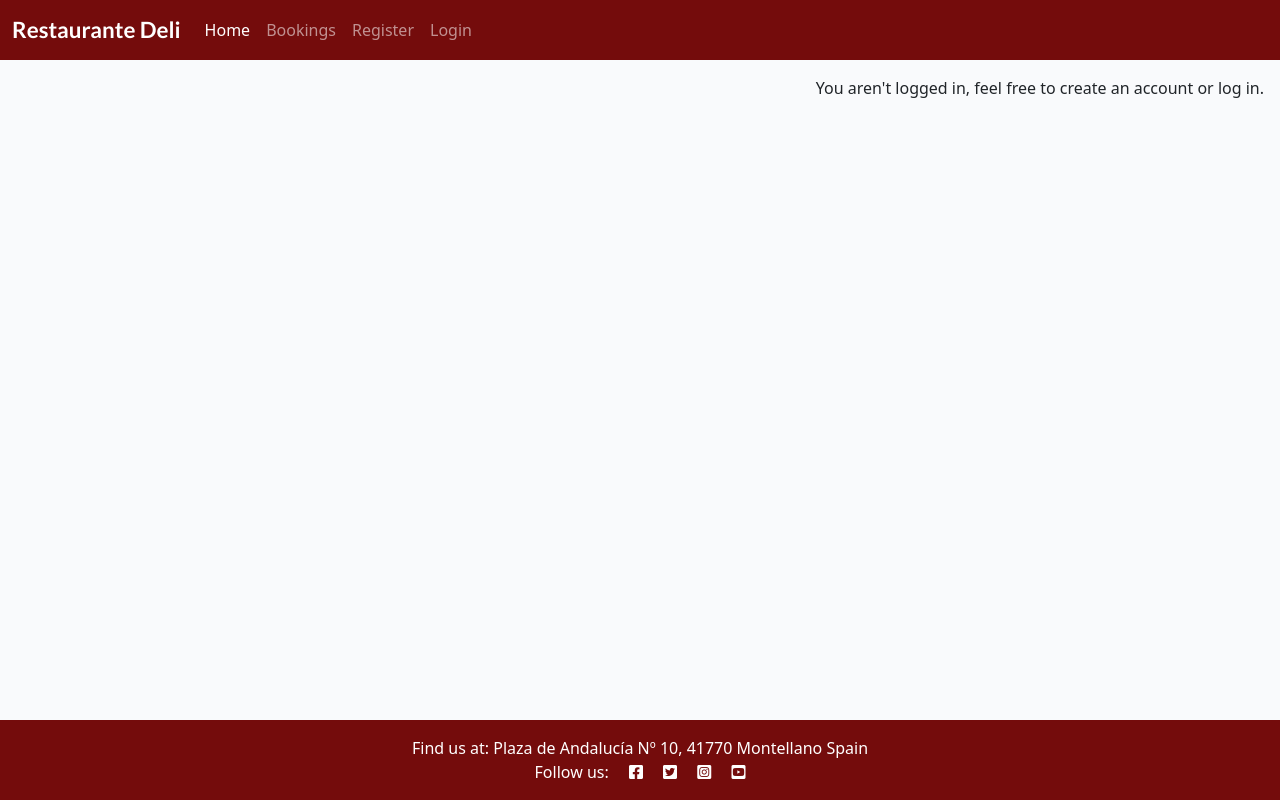
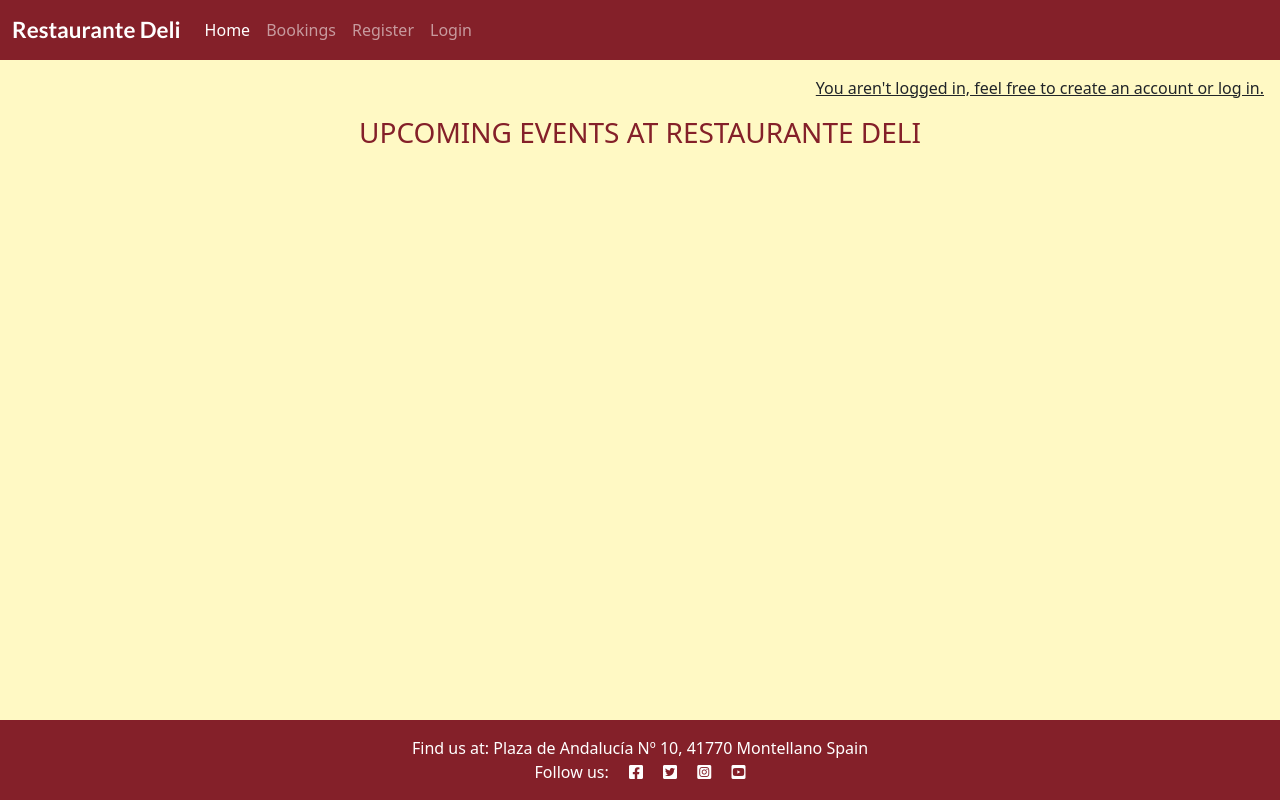
Before and after one commit to JoeOrtiz1995/Deli-Events-and-Bookings, a Django app: page / in a window 1280 px wide. Run offline with Django 4.2, Linux system fonts and the light colour scheme; data that the repository does not hold is empty.

Commit message:
Added Styles and layout of pages

```diff
--- a/agenda/templates/agenda/index.html
+++ b/agenda/templates/agenda/index.html
@@ -3,14 +3,17 @@
 {% block content %}
 
 <!-- index.html content starts here -->
-<div class="container-fluid">
-    <div class="row">
+<div class="container-fluid text-center">
+    <div class="row index-text">
+        <h3>UPCOMING EVENTS AT RESTAURANTE DELI</h3>
+    </div>
+    <div class="row event-row">
 
         <!-- Blog Entries Column -->
-        <div class="col-12 mt-3 left">
+        <div class="col-12 mt-3">
             <div class="row">
                 {% for event in event_list %}
-                <div class="col-md-4">
+                <div class="col-md-5">
                     <div class="card mb-4">
                         <div class="card-body">
                             <div class="image-container">
@@ -27,7 +30,7 @@
                         </div>
                     </div>
                 </div>
-                {% if forloop.counter|divisibleby:3 %}
+                {% if forloop.counter|divisibleby:2 %}
             </div>
             <div class="row">
                 {% endif %}
--- a/agenda/views.py
+++ b/agenda/views.py
@@ -9,7 +9,7 @@ from .forms import CommentForm
 class EventList(generic.ListView):
     queryset = Event.objects.filter(status=1).order_by("event_date")
     template_name = "agenda/index.html"
-    paginate_by = 2
+    paginate_by = 4
 
 def event_detail(request, slug):
     """
--- a/booking/models.py
+++ b/booking/models.py
@@ -1,4 +1,8 @@
 from django.db import models
+from datetime import date
+#import datetime
+from django.core.validators import MinValueValidator
+from django.core.exceptions import ValidationError
 from django.contrib.auth.models import User
 
 BOOKING_STATE = ((0, "Unconfirmed"), (1, "Confirmed"))
@@ -48,7 +52,7 @@ class BookingRequest(models.Model):
     )
     full_name = models.CharField(max_length=100)
     guests = models.CharField(choices=GUESTS, default=2)
-    booking_date = models.DateField(auto_now_add=False)
+    booking_date = models.DateField(auto_now_add=False, help_text=("Please enter the date in this format dd/mm/yyyy"), validators=[MinValueValidator(limit_value=date.today)])
     booking_time = models.CharField(choices=BOOKING_TIMES, default="2:30pm")
     message = models.TextField(blank=True)
     request_date = models.DateTimeField(auto_now_add=True)
--- a/booking/views.py
+++ b/booking/views.py
@@ -21,6 +21,8 @@ def about_us(request):
             booking.save()
             messages.add_message(request, messages.SUCCESS,
                                  "Booking Request Received!")
+        else:
+            messages.add_message(request, messages.ERROR, "Sorry, it's not been possible to submit your booking request, plese try again or contact us.")
 
     booking_form = BookingForm()
 
--- a/deli/settings.py
+++ b/deli/settings.py
@@ -28,7 +28,7 @@ TEMPLATES_DIR = os.path.join(BASE_DIR, 'templates')
 SECRET_KEY = os.environ.get("SECRET_KEY")
 
 # SECURITY WARNING: don't run with debug turned on in production!
-DEBUG = False
+DEBUG = True
 
 ALLOWED_HOSTS = ['8000-joeortiz199-delieventsa-m3vzycyqw63.ws.codeinstitute-ide.net', '.herokuapp.com']
 
--- a/static/css/style.css
+++ b/static/css/style.css
@@ -1,5 +1,5 @@
 body {
-    background-color: #F9FAFC;
+    background-color: #fff9c4;
 }
 
 .brand {
@@ -22,16 +22,18 @@ body {
 }
 
 .dark-bg {
-    background-color: rgb(116, 12, 12);
+    background-color: #842029;
 }
 
 .main-bg {
-    background-color: #F9FAFC;
+    background-color: #fff9c4;
 }
 
+
 .card {
-    border: none;
-    background-color: transparent;
+    border: 1px solid #842029;
+    background-color: rgba(209, 36, 36, 0.11);
+    flex-direction: row;
 }
 
 .image-container {
@@ -43,7 +45,7 @@ body {
     bottom: 5%;
     min-width: 30%;
     left: -2px;
-    background-color: #188181;
+    background-color: #842029;
 }
 
 .scale {
@@ -62,7 +64,7 @@ body {
     overflow: hidden;
     position: relative;
     display: inline-block;
-    height: 33vh;
+    height: 40vh;
     width: 100%;
 }
 
@@ -82,7 +84,7 @@ body {
     position: absolute;
     top: 0;
     right: 90%;
-    height: 100%;
+    height: 80%;
     width: 150%;
     background: #445261;
     -webkit-transform: skew(15deg);
@@ -93,12 +95,12 @@ body {
 
 .event-link {
     text-decoration: none;
-    color: #445261;
+    color: #842029;
 }
 
 .event-link:hover,
 .event-link {
-    color: #E84610;
+    color: #842029;
 }
 
 .event-title {
@@ -111,9 +113,23 @@ body {
     color: lightgray;
 }
 
+.event-row {
+    justify-self: center;
+}
+
+.comment-row, .booking-row {
+    max-width: fit-content;
+    justify-self: center;
+}
+
+.index-text {
+    color: #842029;
+    padding-bottom: 2%;
+}
+
 .btn-signup,
 .btn-edit {
-    background-color: #188181;
+    background-color: #529c0d;
     color: #fff;
 }
 
@@ -130,7 +146,7 @@ body {
 
 .link:hover,
 .link:active {
-    color: #445261;
+    color: #ffffff;
     text-decoration: underline;
 }
 
@@ -142,7 +158,7 @@ body {
 
 .btn-delete {
     color: #fff;
-    background: #E84610;
+    background: #bd2f00;
 }
 
 .btn-like:hover,
--- a/templates/base.html
+++ b/templates/base.html
@@ -86,9 +86,9 @@
 
     <main class="flex-shrink-0 main-bg">
         {% if user.is_authenticated %}
-        <p class="text-end m-3">Welcome {{ user }}! You are logged in.</p>
+        <p class="text-end m-3"><u>Welcome {{ user }}! You are logged in.</u></p>
         {% else %}
-        <p class="text-end m-3">You aren't logged in, feel free to create an account or log in.</p>
+        <p class="text-end m-3"><u>You aren't logged in, feel free to create an account or log in.</u></p>
         {% endif %}
 
         {% block content %}
```
Also changed, not shown: agenda/templates/404.html (added, +17 -0 lines), agenda/templates/agenda/event_detail.html (+4 -4 lines), booking/templates/booking/booking.html (+4 -4 lines).
